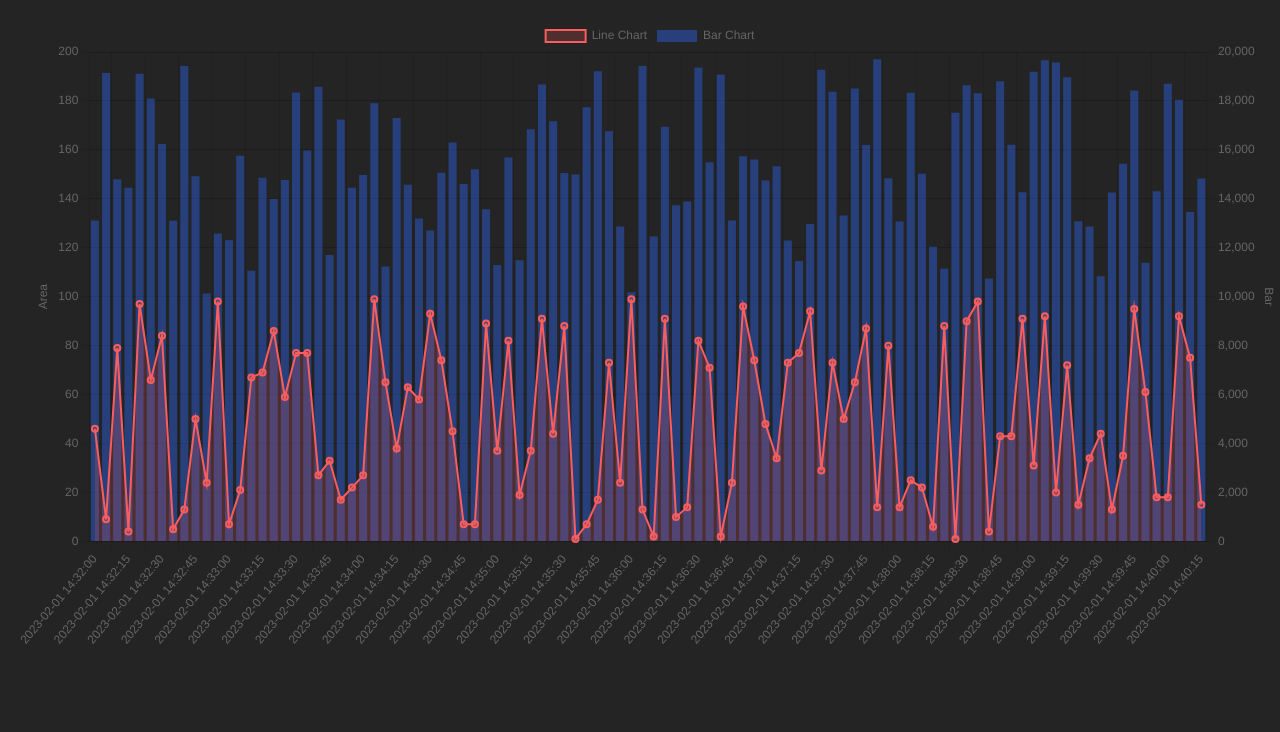
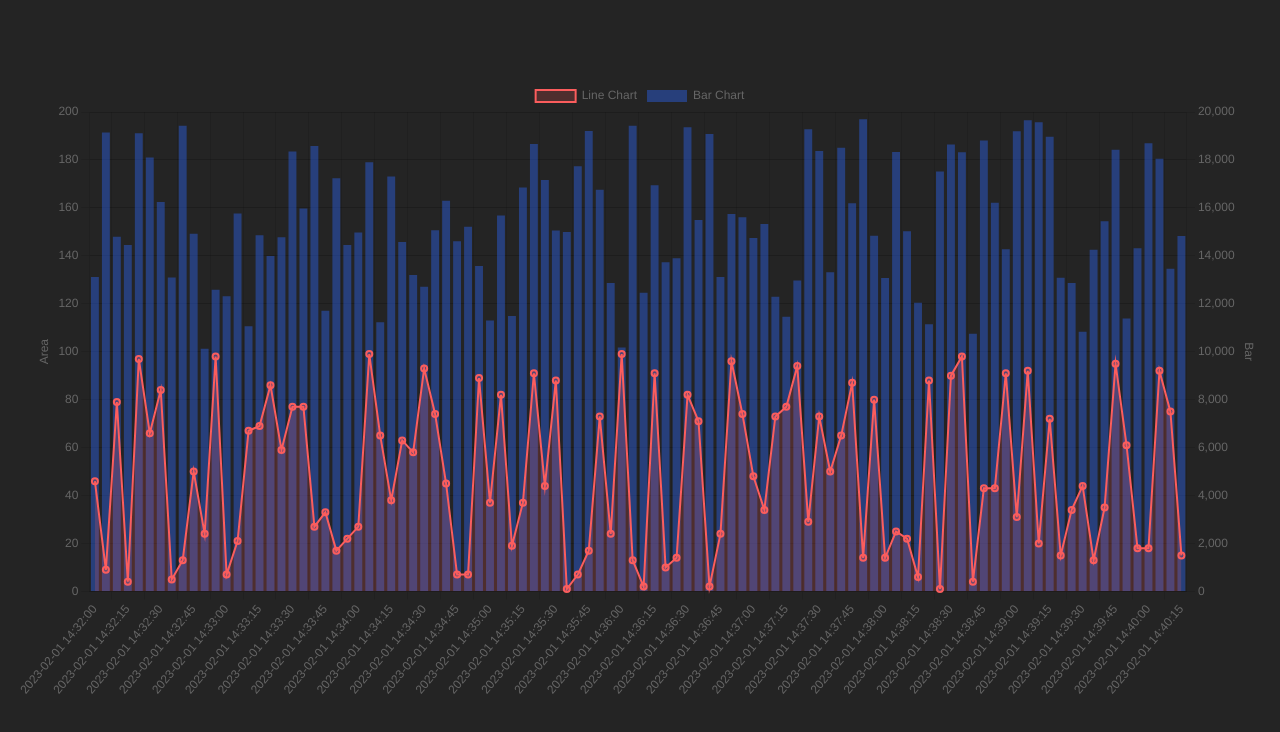
Before and after one commit to devseop/po-fe-12th-w4, a React (Vite) app: page / in a window 1280 px wide. Shown: the top 732 px of the page. Built offline with nearby package versions, Linux system fonts and the light colour scheme; a web font is replaced by a local one.

Commit message:
:lipstick: DESIGN: 차트 부모 태그 스타일 수

```diff
--- a/src/App.tsx
+++ b/src/App.tsx
@@ -37,7 +37,8 @@ const App = () => {
 
 const Container = styled.div`
   max-width: 1280px;
-  margin: 20px 0 0 20px;
+  padding: 0 20px;
+  margin: 80px auto 0;
 `;
 
 export default App;
```
